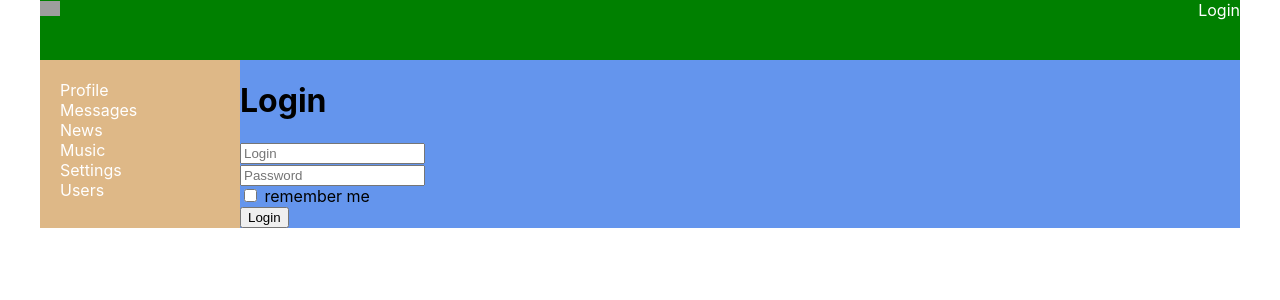
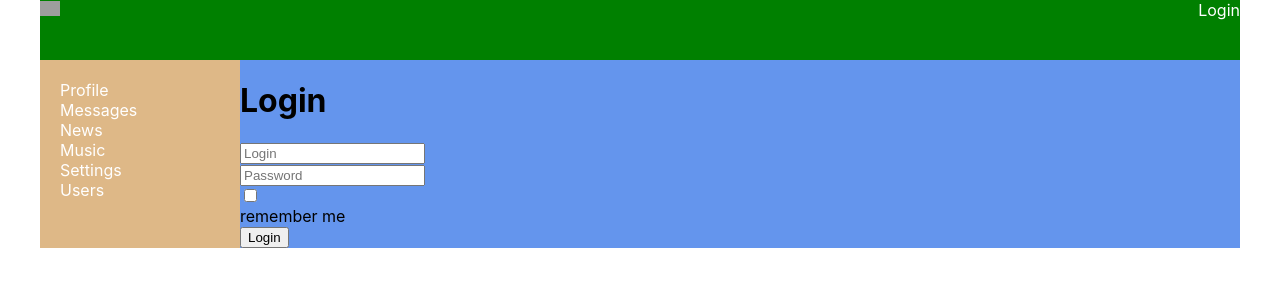
Before and after one commit to Alanondoto/ReactReduxLearning, a React (Create React App) app in the folder practice1/: page /login in a window 1280 px wide. Shown: the top 300 px of the page. Built offline with nearby package versions, Linux system fonts and the light colour scheme; no server answers; grey boxes are pictures that could not be loaded.

Commit message:
redux-form field validation

```diff
--- /dev/null
+++ b/practice1/src/components/Common/FormsControls/FormsControls.js
@@ -0,0 +1,24 @@
+import styles from './FormsControls.module.css'
+
+const FormControl = ({input, meta, child, ...props}) => {
+    const hasError = meta.touched && meta.error
+
+    return (
+        <div className={styles.formControl + " " + (hasError ? styles.error : "")}>
+            <div>
+                {props.children}
+            </div>
+            {hasError && <span>{meta.error}</span>}
+        </div>
+    )
+}
+
+export const Textarea = (props) => {
+    const {input, meta, child, ...restProps} = props
+    return <FormControl {...props}><textarea {...input} {...restProps} /></FormControl>
+}
+
+export const Input = (props) => {
+    const {input, meta, child, ...restProps} = props
+    return <FormControl {...props}><input {...input} {...restProps} /></FormControl>
+}
--- /dev/null
+++ b/practice1/src/components/Common/FormsControls/FormsControls.module.css
@@ -0,0 +1,10 @@
+.formControl.error input,
+.formControl.error textarea
+{
+    border: 2px solid red;
+}
+
+.formControl.error span
+{
+    color: red;
+}
--- a/practice1/src/components/Dialogs/Dialogs.jsx
+++ b/practice1/src/components/Dialogs/Dialogs.jsx
@@ -4,6 +4,10 @@
 import React from "react";
 import { Navigate } from 'react-router-dom';
 import {Field, reduxForm} from 'redux-form'
+import { Textarea } from '../Common/FormsControls/FormsControls';
+import { maxLengthCreator, required } from '../../utils/validators/validators';
+
+const maxLength100 = maxLengthCreator(100)
 
 const Dialogs = (props) => {
 
@@ -23,7 +27,7 @@
     return (
             <form onSubmit={props.handleSubmit}>
               <div>
-                <Field component={'textarea'} name='newMessageBody' placeholder='Enter your message' />
+                <Field component={Textarea} validate={[required, maxLength100]} name='newMessageBody' placeholder='Enter your message' />
               </div>
               <div>
                 <button>Send message</button>
--- a/practice1/src/components/Login/Login.jsx
+++ b/practice1/src/components/Login/Login.jsx
@@ -1,16 +1,18 @@
 import {Field, reduxForm} from 'redux-form'
+import { required } from '../../utils/validators/validators'
+import { Input } from '../Common/FormsControls/FormsControls'
 
 const LoginForm = (props) => {
     return (
             <form onSubmit={props.handleSubmit}>
                 <div>
-                    <Field name="login" placeholder="Login" component={'input'} />
+                    <Field name="login" placeholder="Login" component={Input} validate={[required]} />
                 </div>
                 <div>
-                    <Field name='password' placeholder="Password" component={'input'} />
+                    <Field name='password' placeholder="Password" component={Input} validate={[required]} />
                 </div>
                 <div>
-                    <Field name='rememberMe' component={'input'} type="checkbox" /> remember me
+                    <Field name='rememberMe' component={Input} type="checkbox" /> remember me
                 </div>
                 <div>
                     <button>Login</button>
--- a/practice1/src/components/Profile/MyPosts/MyPosts.jsx
+++ b/practice1/src/components/Profile/MyPosts/MyPosts.jsx
@@ -2,6 +2,10 @@
 import Post from './Post/Post'
 import React from "react";
 import {Field, reduxForm} from 'redux-form'
+import {maxLengthCreator, required} from '../../../utils/validators/validators'
+import {Textarea} from  '../../Common/FormsControls/FormsControls'
+
+const maxLength10 = maxLengthCreator(10)
 
 const MyPosts = (props) => {
 
@@ -15,7 +19,7 @@
     return (
             <form onSubmit={props.handleSubmit}>
               <div>
-                <Field component={'textarea'} name='newPostText' />
+                <Field component={Textarea} placeholder='Post message' validate={[required, maxLength10]} name='newPostText' />
               </div>
               <div>
                 <button>Add post</button>
--- a/practice1/src/redux/profileReducer.js
+++ b/practice1/src/redux/profileReducer.js
@@ -73,5 +73,3 @@
 }
 
 export default profileReducer;
-
-// тест
--- /dev/null
+++ b/practice1/src/utils/validators/validators.js
@@ -0,0 +1,9 @@
+export const required = value => {
+    if (value) return undefined
+    return 'Field is required'
+}
+
+export const maxLengthCreator = (maxLength) => (value) => {
+        if (value.length > maxLength) return `Max length is ${maxLength} symbols`
+        return undefined
+    }
```
